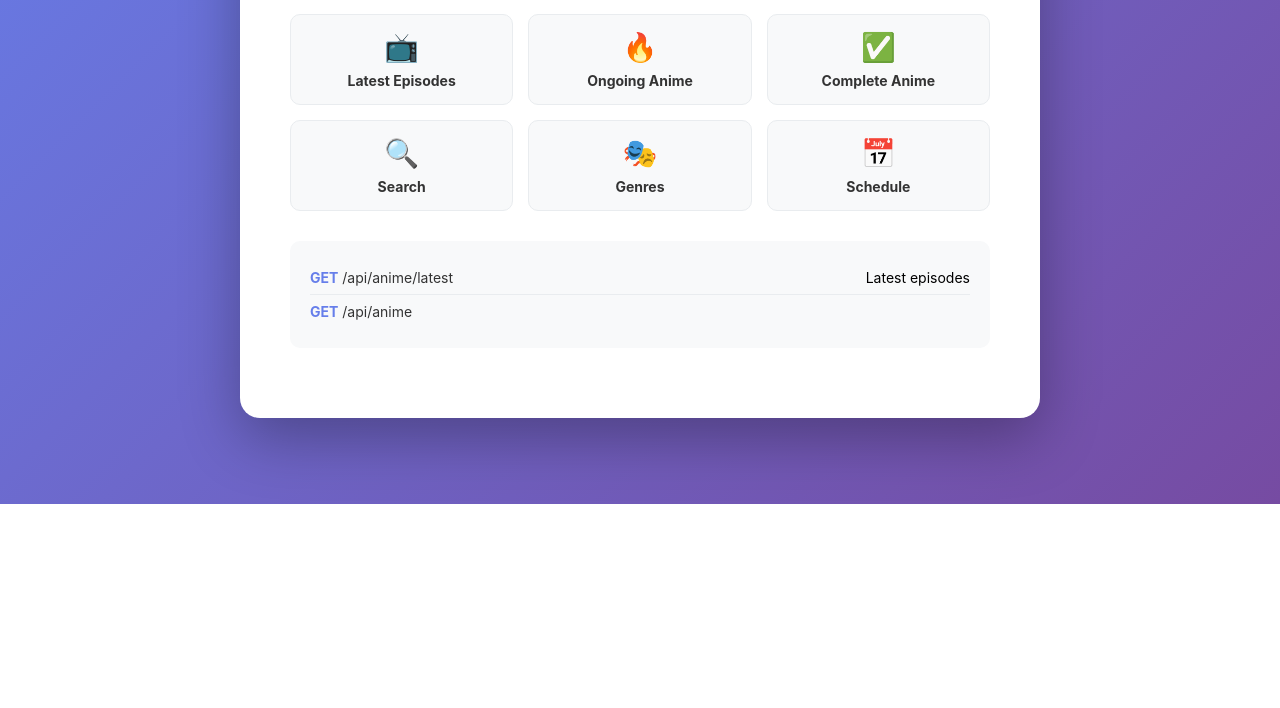
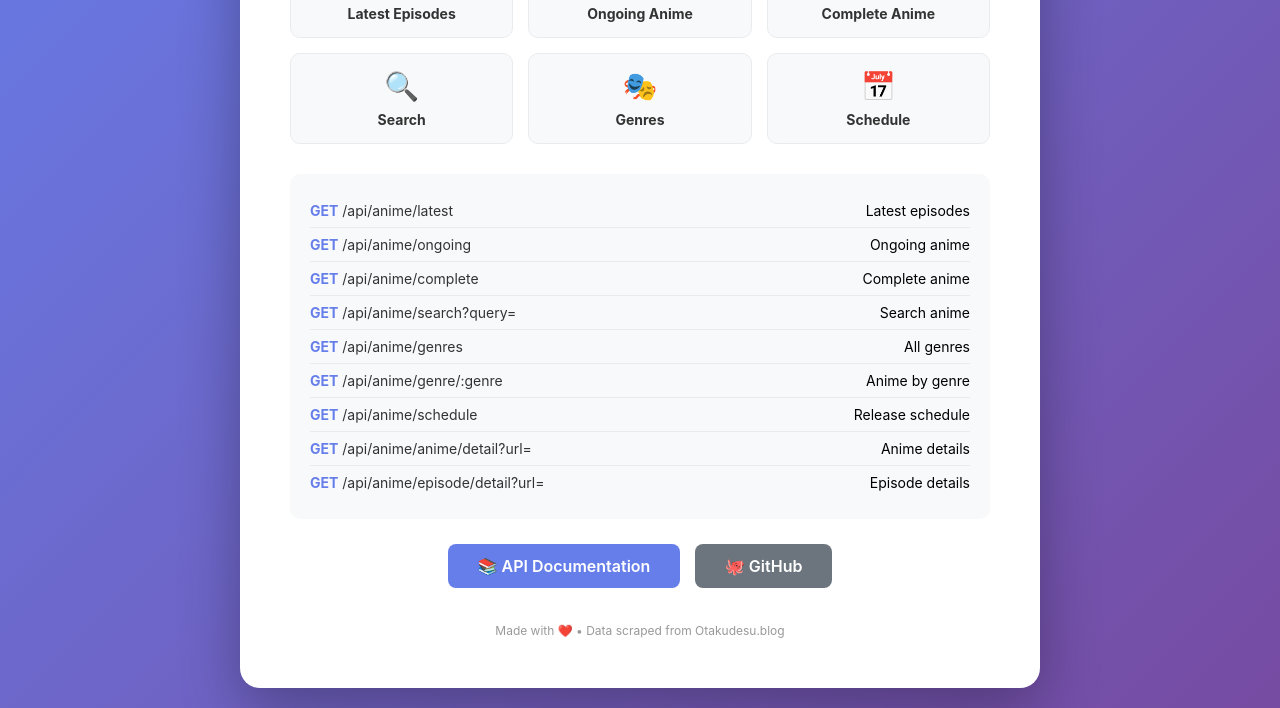
Before and after one commit to amgeekz/scraper-otakudesu, a website: page public/index.html in a window 1280 px wide. Shown: the part 296-1004 px from the top of the page. Before the commit the page ends 800 px from the top, so only its background shows below. Drawn offline with Linux system fonts and the light colour scheme.

Commit message:
Update index.html

```diff
--- a/public/index.html
+++ b/public/index.html
@@ -182,4 +182,47 @@
                 <span>Latest episodes</span>
             </div>
             <div class="endpoint">
-                <span><span class="method">GET</span> <span class="path">/api/anime
+                <span><span class="method">GET</span> <span class="path">/api/anime/ongoing</span></span>
+                <span>Ongoing anime</span>
+            </div>
+            <div class="endpoint">
+                <span><span class="method">GET</span> <span class="path">/api/anime/complete</span></span>
+                <span>Complete anime</span>
+            </div>
+            <div class="endpoint">
+                <span><span class="method">GET</span> <span class="path">/api/anime/search?query=</span></span>
+                <span>Search anime</span>
+            </div>
+            <div class="endpoint">
+                <span><span class="method">GET</span> <span class="path">/api/anime/genres</span></span>
+                <span>All genres</span>
+            </div>
+            <div class="endpoint">
+                <span><span class="method">GET</span> <span class="path">/api/anime/genre/:genre</span></span>
+                <span>Anime by genre</span>
+            </div>
+            <div class="endpoint">
+                <span><span class="method">GET</span> <span class="path">/api/anime/schedule</span></span>
+                <span>Release schedule</span>
+            </div>
+            <div class="endpoint">
+                <span><span class="method">GET</span> <span class="path">/api/anime/anime/detail?url=</span></span>
+                <span>Anime details</span>
+            </div>
+            <div class="endpoint">
+                <span><span class="method">GET</span> <span class="path">/api/anime/episode/detail?url=</span></span>
+                <span>Episode details</span>
+            </div>
+        </div>
+
+        <div class="buttons">
+            <a href="/docs" class="btn" target="_blank">📚 API Documentation</a>
+            <a href="https://github.com/username/otakudesu-api" class="btn btn-secondary" target="_blank">🐙 GitHub</a>
+        </div>
+
+        <div class="footer">
+            Made with ❤️ • Data scraped from Otakudesu.blog
+        </div>
+    </div>
+</body>
+</html>
```
